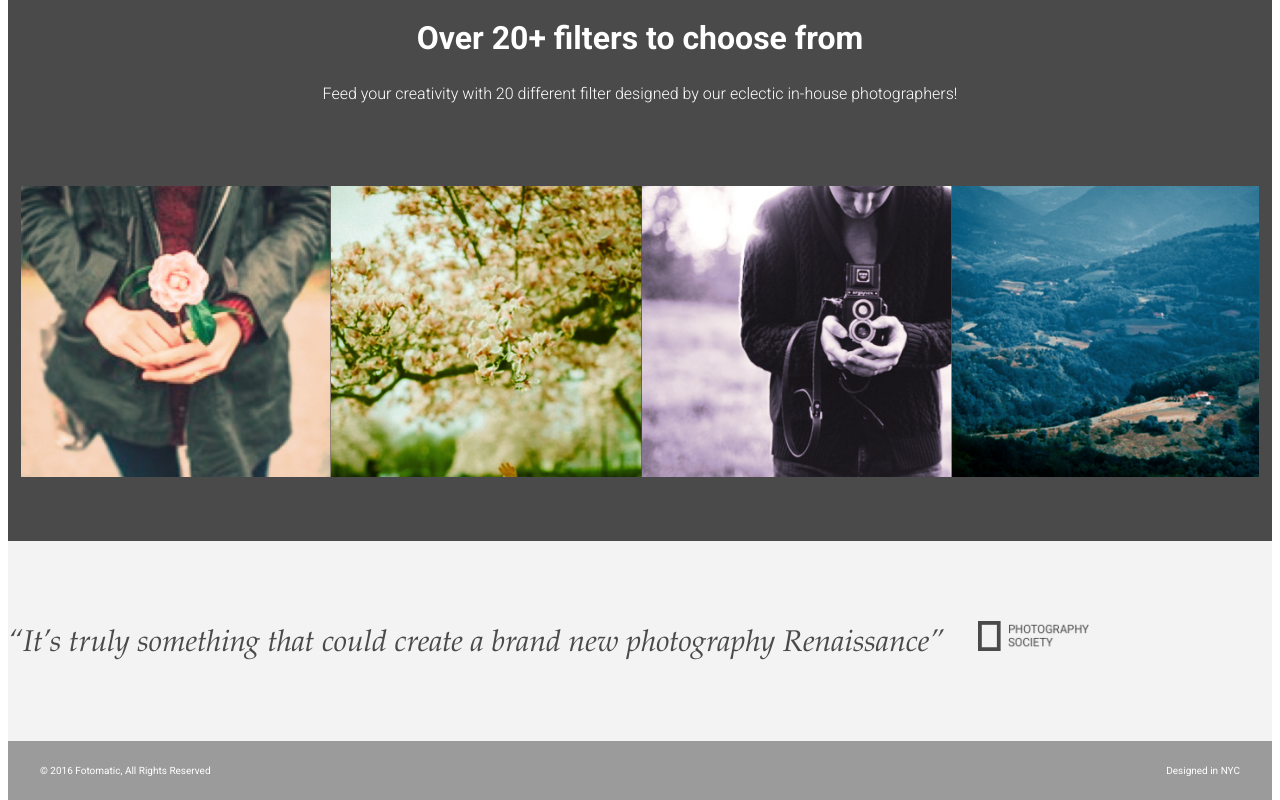
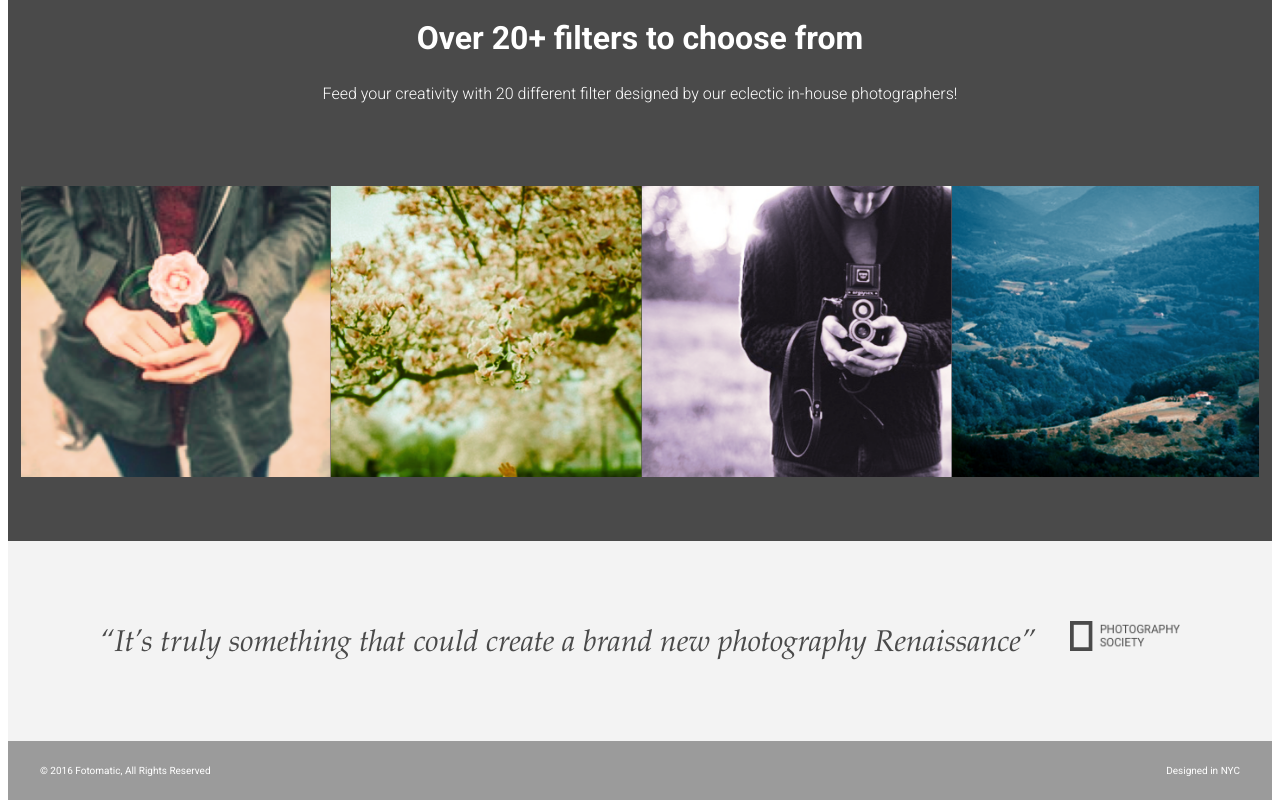
Before and after one commit to VickersCode/fotomatic, a plain HTML site: page index.html in a window 1280 px wide. Shown: the part 1809-2609 px from the top of the page. Drawn offline with Linux system fonts and the light colour scheme; a web font is replaced by a local one.

Commit message:
Centered quote above footer, thanks to some help

```diff
--- a/resources/css/style.css
+++ b/resources/css/style.css
@@ -362,10 +362,14 @@ header .mobile {
 
 #quotes-section {
   background-color: #f3f3f3;
+  width: 100%;
 }
 
 #quotes-section .content {
   padding: 5rem 0;
+  width: 90%;
+  text-align: center;
+  margin: 0 auto;
 }
 
 #quotes-section .quote {
```
